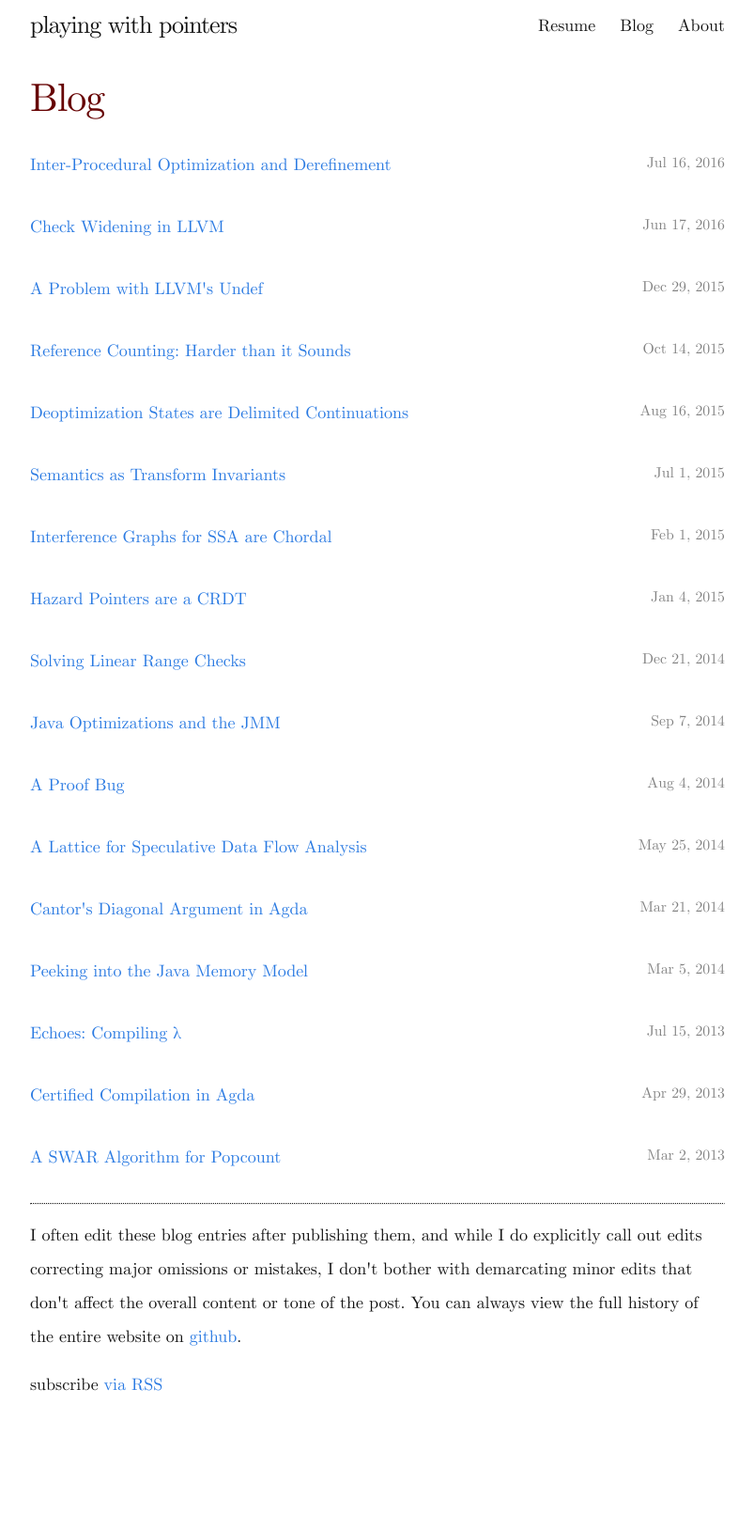
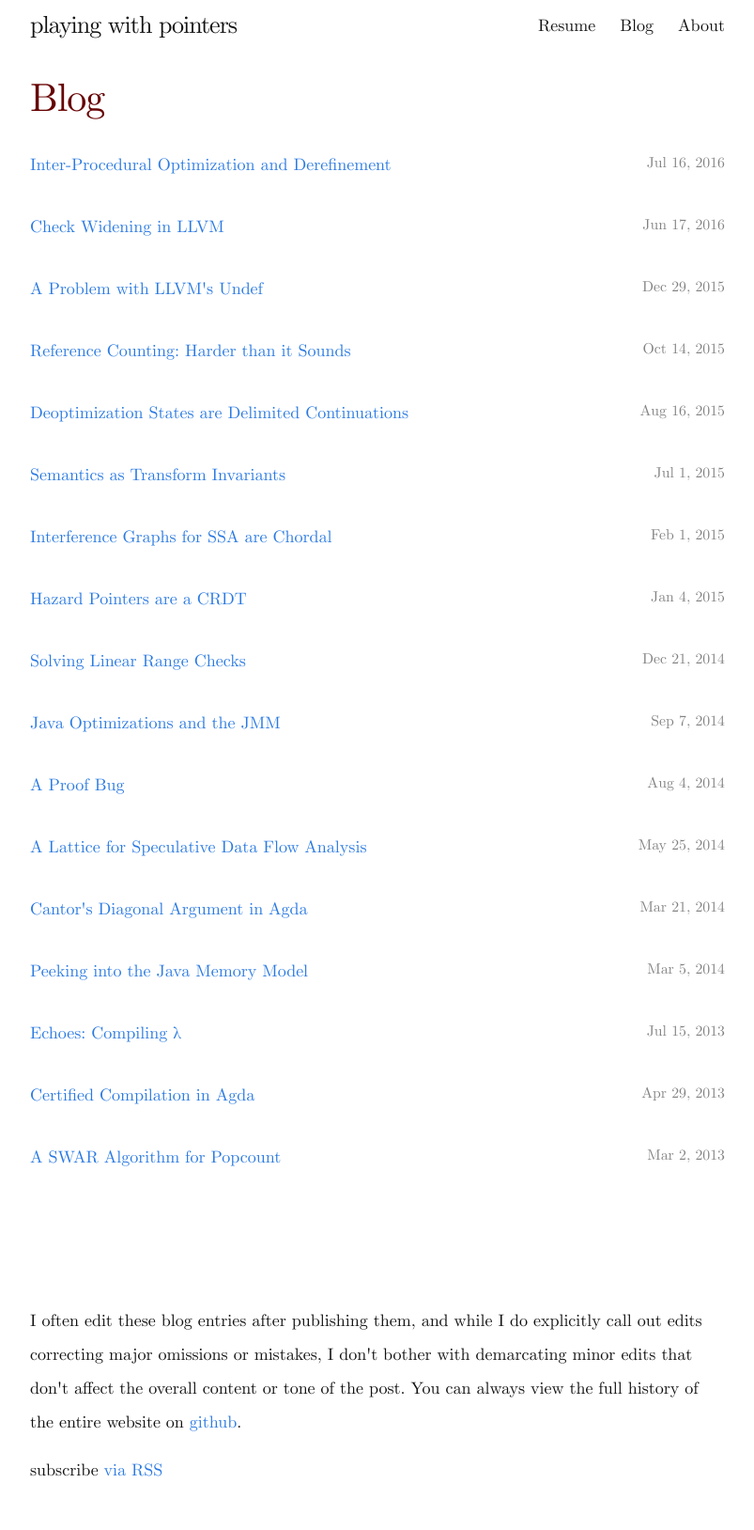
Before and after one commit to sanjoy/playingwithpointers.com, a Jekyll site: the page built from blog.html, in a window 1280 px wide. Shown: the whole page at 94% size, without its empty margins (238-1041 px from the left). Built offline with Jekyll 4.4.1, drawn with Linux system fonts in a browser that asks for light colours; before the commit the page ends 1537 px from its top, so only the background shows below that.

Commit message:
Minor reformatting

```diff
--- a/_posts/2016-6-17-check-widening.markdown
+++ b/_posts/2016-6-17-check-widening.markdown
@@ -451,7 +451,7 @@ to
 
  - Yell at me when things fall over. :)
 
-<br><br><br>
+<br/><br/><br/>
 
 Discussion on Hacker News:
 <https://news.ycombinator.com/item?id=12108674>. However, I'd prefer
--- a/blog.html
+++ b/blog.html
@@ -19,9 +19,7 @@ title: Blog
     {% endfor %}
   </ul>
 
-  <p></p>
-  <hr style="border-top: dotted 1px;" />
-  <p></p>
+  <br/><br/><br/>
 
   I often edit these blog entries after publishing them, and while I
   do explicitly call out edits correcting major omissions or mistakes,
```
